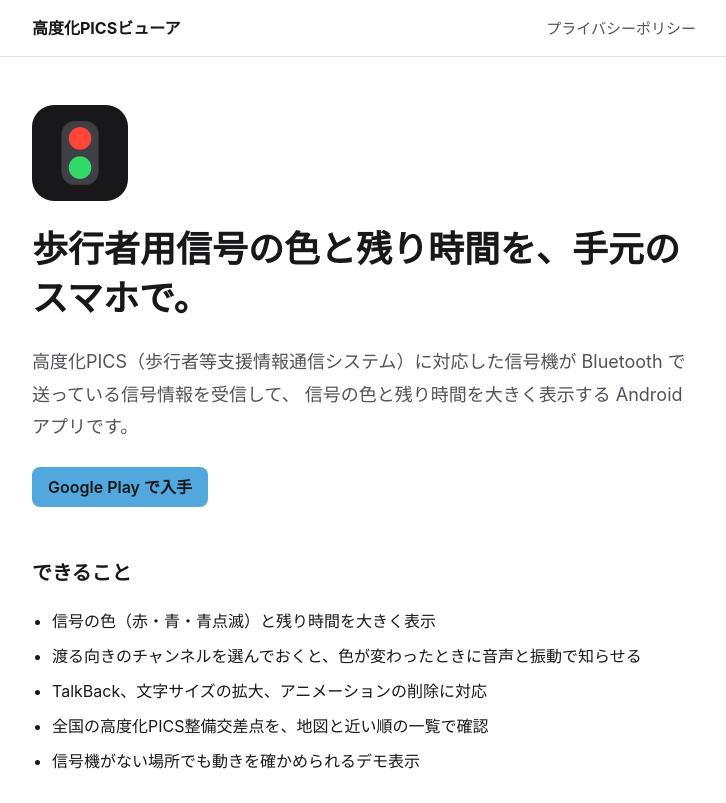
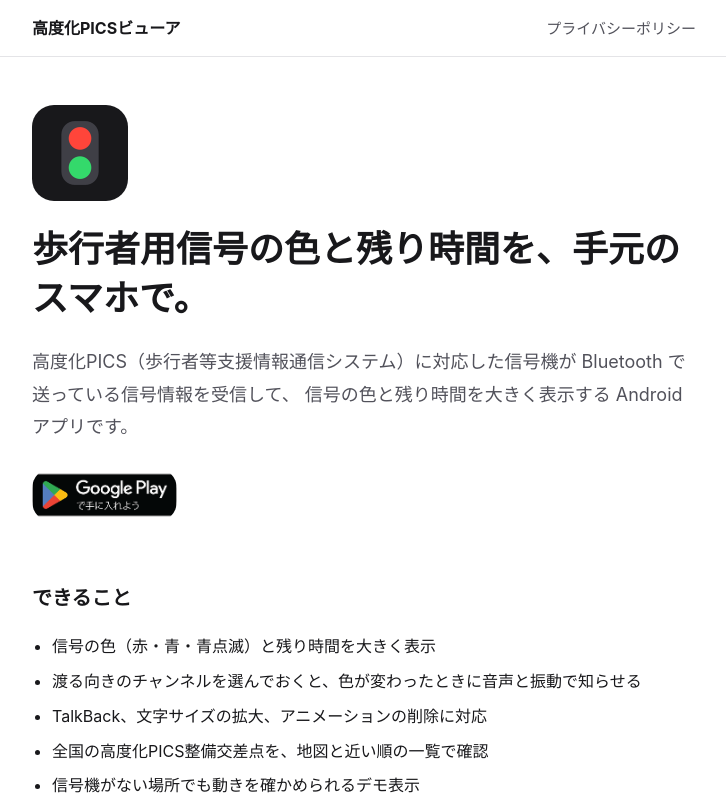
Before and after one commit to sashimi3433/pics-viewer-android, a plain HTML site: page site/public/index.html in a window 1280 px wide. Shown: the top 803 px of the page, without its empty margins (276-1002 px from the left). Drawn offline with Linux system fonts and the light colour scheme.

Commit message:
feat(site): Google Play の公式バッジを使う

```diff
--- a/site/public/index.html
+++ b/site/public/index.html
@@ -39,7 +39,9 @@
             信号の色と残り時間を大きく表示する Android アプリです。
           </p>
           <p class="actions">
-            <a class="button" href="https://play.google.com/store/apps/details?id=com.sessapps.advanced_pics_viewer">Google Play で入手</a>
+            <a class="store-badge" href="https://play.google.com/store/apps/details?id=com.sessapps.advanced_pics_viewer">
+              <img src="/google-play-badge.png" width="145" height="56" alt="Google Play で手に入れよう" />
+            </a>
           </p>
         </section>
 
@@ -80,6 +82,7 @@
     <footer class="site">
       <div class="container">
         <span>© 2026 sessapps</span>
+        <span>Google Play および Google Play ロゴは Google LLC の商標です。</span>
         <span>
           <a href="/privacy/">プライバシーポリシー</a> ・
           <a href="mailto:contact@sessapps.com">お問い合わせ</a>
--- a/site/public/styles.css
+++ b/site/public/styles.css
@@ -124,20 +124,17 @@ h1 {
   margin: 0;
 }
 
-.button {
-  display: inline-flex;
-  align-items: center;
-  min-height: 40px;
-  padding: 0 16px;
-  border-radius: 8px;
-  background: var(--accent);
-  color: #18181b;
-  font-weight: 600;
-  text-decoration: none;
+/* Google Play の公式バッジ。色・形は変えない。周りにバッジの高さの 1/4 以上の余白を取る */
+.store-badge {
+  display: inline-block;
+  padding: 14px;
+  margin: -14px;
 }
 
-.button:hover {
-  background: #468fbc;
+.store-badge img {
+  display: block;
+  height: 56px;
+  width: auto;
 }
 
 h2 {
```
Also changed, not shown: site/public/google-play-badge.png (added).
